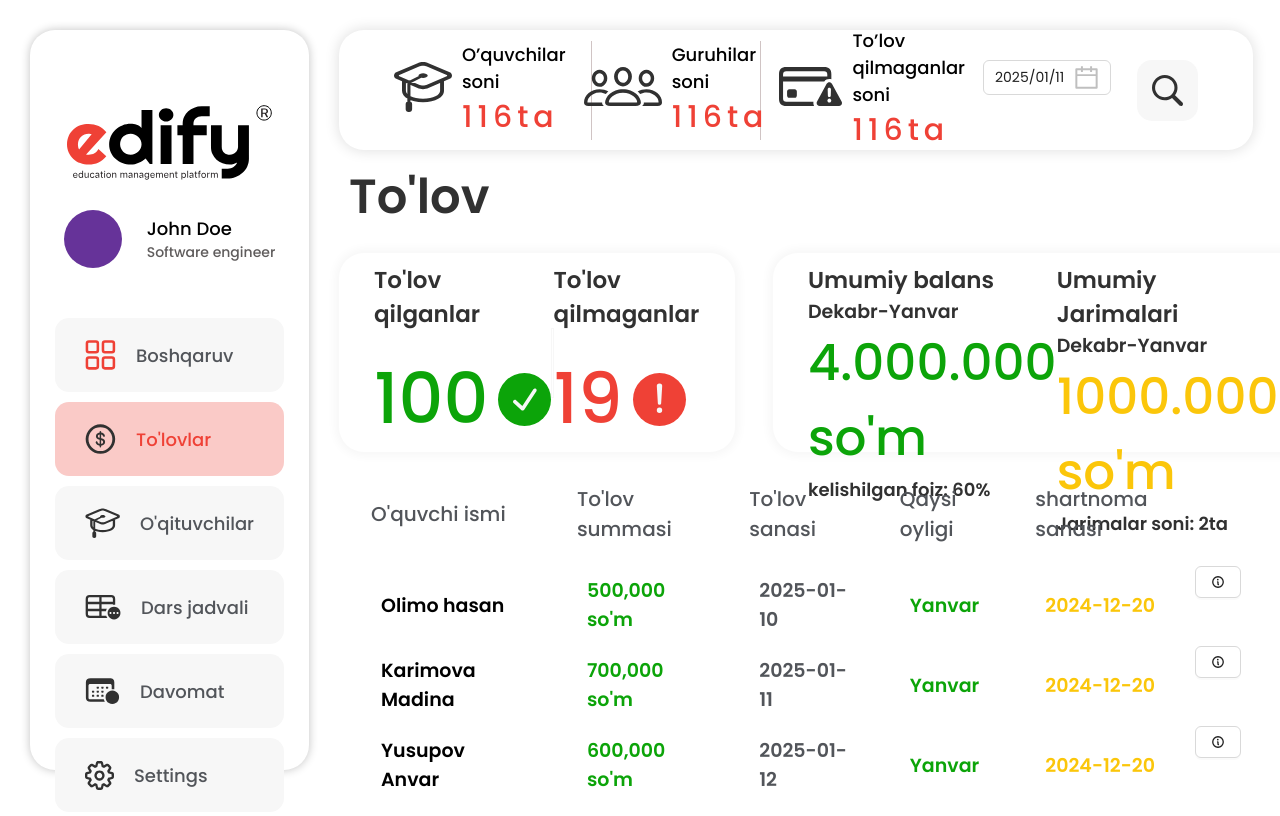
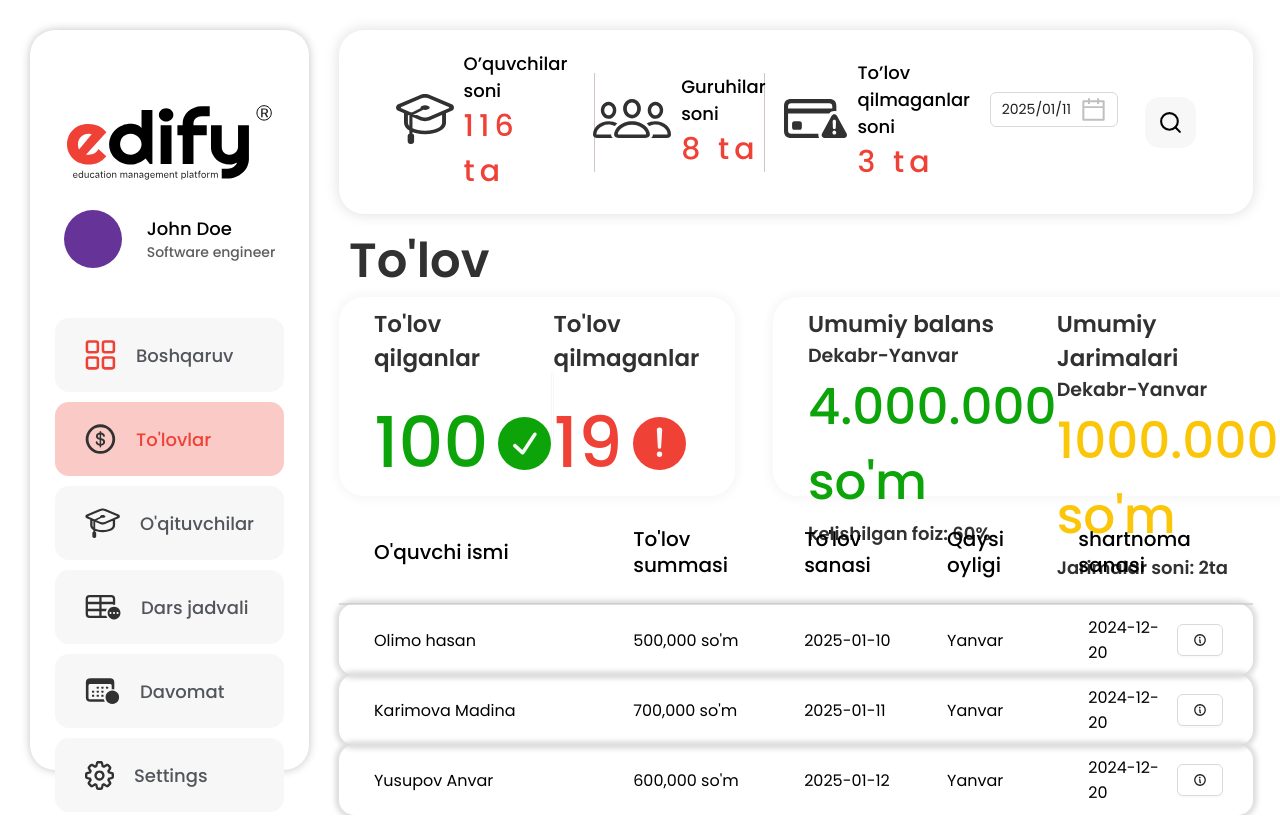
Before and after one commit to abdulhayevbahrom/edify, a React (Create React App) app: page /payments in a window 1280 px wide. Shown: the top 816 px of the page. Built offline with nearby package versions, Linux system fonts and the light colour scheme.

Commit message:
show input

```diff
--- a/src/components/Students/listTeacher/ListTeacher.jsx
+++ b/src/components/Students/listTeacher/ListTeacher.jsx
@@ -45,9 +45,6 @@ function ListTeacher() {
           </div>
           <button>Batafsil</button>
         </div>
-
-
-
       </div>
     </div>
   );
--- a/src/components/navbar/Navbar.css
+++ b/src/components/navbar/Navbar.css
@@ -1,6 +1,5 @@
-header {
+/* header {
   width: 100%;
-  /* min-height: 120px; */
   height: 120px;
   border-radius: 25px;
   box-shadow: var(--box-shadow);
@@ -56,3 +55,120 @@ header .searchbox {
   letter-spacing: 5px;
   color: #ef4136;
 }
+
+ */
+
+header {
+  width: 100%;
+  border-radius: 25px;
+  box-shadow: var(--box-shadow);
+  display: flex;
+  align-items: center;
+  justify-content: space-evenly;
+  padding: 20px 30px;
+  position: relative;
+  transition: all 0.3s ease;
+}
+
+header .navbar-item {
+  width: 20%;
+  gap: 10px;
+  display: flex;
+  align-items: center;
+  justify-content: center;
+}
+
+header .navbar-item:nth-child(2) {
+  border-left: 1px solid #d0c4c4;
+  border-right: 1px solid #d0c4c4;
+}
+
+.navbar-item .nav-item_right h4 {
+  font-size: 18px;
+  font-weight: 500;
+  line-height: 27px;
+}
+
+.navbar-item .nav-item_right span {
+  font-size: 30px;
+  font-weight: 500;
+  line-height: 45px;
+  letter-spacing: 5px;
+  color: #ef4136;
+}
+
+header .picer-data-antd {
+  width: 15%;
+  height: 61px;
+}
+
+header.input-active .navbar-item,
+header.input-active .picer-data-antd {
+  display: none;
+}
+header .searchbox {
+  width: 51px;
+  height: 51px;
+  background-color: #f7f7f7;
+  border-radius: 15px;
+  display: flex;
+  align-items: center;
+  justify-content: center;
+  cursor: pointer;
+  transition: all 0.3s ease;
+}
+
+header.input-active .searchbox {
+  width: 100%;
+  height: 40px;
+    background-color: transparent;
+  justify-content: center;
+  padding: 0;
+}
+
+header .searchbox img {
+  width: 31px;
+  height: 31px;
+}
+
+header.input-active .searchbox img {
+  display: none;
+}
+
+header .search-input {
+  width: 100%;
+  border-radius: 14px;
+  display: flex;
+  align-items: center;
+  position: relative;
+  box-sizing: border-box;
+  font-size: 22px;
+
+  }
+
+header .search-input .full-width-input {
+  flex: 1;
+  padding: 8px 16px;
+  font-size: 22px;
+  border: none;
+  outline: none;
+  border-radius: 14px;
+}
+
+.header-search{
+  font-size: 25px;
+
+}
+
+header .search-input .clear-icon {
+  position: absolute;
+  right: 10px;
+  cursor: pointer;
+  font-size: 22px;
+  color: #888;
+  transition: color 0.2s ease;
+}
+
+header .search-input .clear-icon:hover {
+  color: #000;
+}
--- a/src/components/navbar/Navbar.jsx
+++ b/src/components/navbar/Navbar.jsx
@@ -1,48 +1,93 @@
-import React from "react";
+import React, { useState, useRef, useEffect } from "react";
 import "./Navbar.css";
 import studentsIcon from "../../assets/navbar/students.svg";
 import groupsIcon from "../../assets/navbar/groups.svg";
 import paymentIcon from "../../assets/navbar/Regular-S.svg";
 import serachIcon from "../../assets/navbar/search.svg";
 import PickerData from "../antd/DataPicker";
+import { IoClose } from "react-icons/io5";
+import { FiSearch } from "react-icons/fi";
 
 function Navbar() {
-  console.log("ok");
+  const [showInput, setShowInput] = useState(false); // Input ochilganligini boshqarish
+  const [searchValue, setSearchValue] = useState("");
+  const inputRef = useRef(null);
+
+  useEffect(() => {
+    const handleClickOutside = (e) => {
+      if (inputRef.current && !inputRef.current.contains(e.target)) {
+        setShowInput(false);
+      }
+    };
+    document.addEventListener("mousedown", handleClickOutside);
+    return () => document.removeEventListener("mousedown", handleClickOutside);
+  }, []);
+
+  const clearInput = () => {
+    setSearchValue("");
+  };
 
   return (
-    <header>
+    <header className={`navbar ${showInput ? "input-active" : ""}`}>
+      {!showInput && (
+        <>
           <div className="navbar-item">
             <div className="nav-item_left">
-          <img src={studentsIcon} alt="" />
+              <img src={studentsIcon} alt="students" />
             </div>
             <div className="nav-item_right">
               <h4>O’quvchilar soni</h4>
-          <span>{116}ta</span>
+              <span>116 ta</span>
             </div>
           </div>
           <div className="navbar-item">
             <div className="nav-item_left">
-          <img src={groupsIcon} alt="" />
+              <img src={groupsIcon} alt="groups" />
             </div>
             <div className="nav-item_right">
               <h4>Guruhilar soni</h4>
-          <span>{116}ta</span>
+              <span>8 ta</span>
             </div>
           </div>
           <div className="navbar-item">
             <div className="nav-item_left">
-          <img src={paymentIcon} alt="" />
+              <img src={paymentIcon} alt="payment" />
             </div>
             <div className="nav-item_right">
               <h4>To’lov qilmaganlar soni</h4>
-          <span>{116}ta</span>
+              <span>3 ta</span>
             </div>
           </div>
           <div className="picer-data-antd">
             <PickerData />
           </div>
+        </>
+      )}
+
       <div className="searchbox">
-        <img src={serachIcon} alt="" />
+        {showInput ? (
+          <div className="search-input" ref={inputRef}>
+          <FiSearch />
+            <input
+              type="text"
+              className="full-width-input"
+              placeholder="Search"
+              value={searchValue}
+              onChange={(e) => setSearchValue(e.target.value)}
+            />
+            {searchValue && (
+              <IoClose
+                className="clear-icon"
+                onClick={clearInput}
+              />
+            )}
+          </div>
+        ) : (
+          <FiSearch
+            className="header-search"
+            onClick={() => setShowInput(true)}
+                    />
+        )}
       </div>
     </header>
   );
--- a/src/router/payment/Payment.css
+++ b/src/router/payment/Payment.css
@@ -1,9 +1,9 @@
 .payment {
   width: 100%;
-  display: flex;
+  /* display: flex;
   gap: 20px;
   flex-direction: column;
-  align-items: start;
+  align-items: start; */
 }
 
 .payment .payment_title h1 {
@@ -155,11 +155,8 @@
   font-weight: 600;
 }
 
-.payment_list {
-  width: 100%;
-  padding: 10px;
-}
 
+/*
 .payment_list table{
   width: 100%;
 
@@ -178,7 +175,6 @@
   padding: 10px 30px;
   border-radius: 15px;
   font-size: 19px;
-  font-weight: 550;  /* box-shadow: 0px 0px 8px 3px #0000000F; */
 }
 
 .payment_list tbody td:nth-child(1){
@@ -200,3 +196,58 @@
 .payment_list tbody td:nth-child(5){
   color: var(--rare-yellow);
 }
+
+
+
+ */
+
+ .payment_list{
+  width: 100%;
+  margin-top: 20px;
+
+ }
+
+ .payment table {
+  width: 100%;
+  border-collapse: collapse;
+  thead {
+    tr {
+      th {
+        border-bottom: 2px solid #c4c4c459;
+        padding: 10px 20px 25px;
+        font-size: 20px;
+        font-weight: 500;
+        line-height: 26px;
+        text-align: left;
+
+        &:first-child {
+          padding-left: 35px;
+        }
+      }
+    }
+  }
+
+  tbody {
+    tr {
+      /* margin-top: 70px; */
+      border-radius: 15px;
+      box-shadow: 0 0 5px 4px #dddddd;
+      td {
+        padding: 10px 20px;
+        text-align: left;
+
+        &:first-child {
+          width: 30%;
+          padding-left: 35px;
+        }
+
+        &:nth-child(5) {
+          display: flex;
+          align-items: center;
+          justify-content: space-between;
+          padding: 10px 30px;
+        }
+      }
+    }
+  }
+}
--- a/src/router/payment/Payment.jsx
+++ b/src/router/payment/Payment.jsx
@@ -65,7 +65,8 @@ function Payment() {
                 <td>500,000 so'm</td>
                 <td>2025-01-10</td>
                 <td>Yanvar</td>
-                <td>2024-12-20</td>
+                <td>2024-12-20
+                <Link>
                 <Tooltip
               title="Batafsil"
               placement="bottom"
@@ -76,13 +77,16 @@ function Payment() {
                 <PiInfoBold />
               </Button>
             </Tooltip>
+              </Link>
+              </td>
             </tr>
             <tr>
                 <td>Karimova Madina</td>
                 <td>700,000 so'm</td>
                 <td>2025-01-11</td>
                 <td>Yanvar</td>
-                <td>2024-12-20</td>
+                <td>2024-12-20
+                  <Link>
                 <Tooltip
               title="Batafsil"
               placement="bottom"
@@ -93,13 +97,16 @@ function Payment() {
                 <PiInfoBold />
               </Button>
             </Tooltip>
+                </Link>
+              </td>
             </tr>
             <tr>
                 <td>Yusupov Anvar</td>
                 <td>600,000 so'm</td>
                 <td>2025-01-12</td>
                 <td>Yanvar</td>
-                <td>2024-12-20</td>
+                <td>2024-12-20
+                  <Link>
             <Tooltip
               title="Batafsil"
               placement="bottom"
@@ -110,6 +117,8 @@ function Payment() {
                 <PiInfoBold />
               </Button>
             </Tooltip>
+                </Link>
+              </td>
               </tr>
           </tbody>
       </table>
```
Lines whose indentation alone changed are shown as unchanged.
